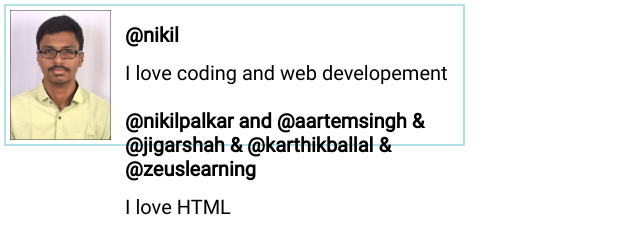
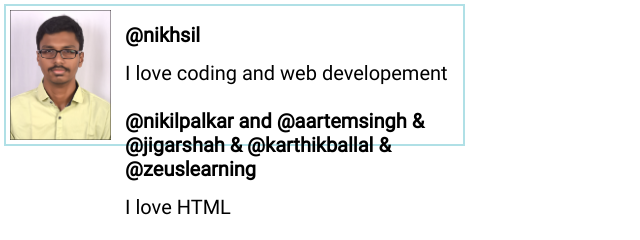
Before and after one commit to Nikhil8450/test2, a plain HTML site: page Task-1/index.html in a window 1280 px wide. Shown: the top 240 px of the page, 0-640 px from the left. Drawn offline with Linux system fonts and the light colour scheme.

Commit message:
correction in name

```diff
--- a/Task-1/index.html
+++ b/Task-1/index.html
@@ -16,7 +16,7 @@
       />
       <div>
         <div class="message">
-          <h1 class="username">@nikil</h1>
+          <h1 class="username">@nikhsil</h1>
           <p class="para">I love coding and web developement</p>
           <h1 class="username">
             @nikilpalkar and @aartemsingh & @jigarshah & @karthikballal &
```
Also changed, not shown: 1 other file.
